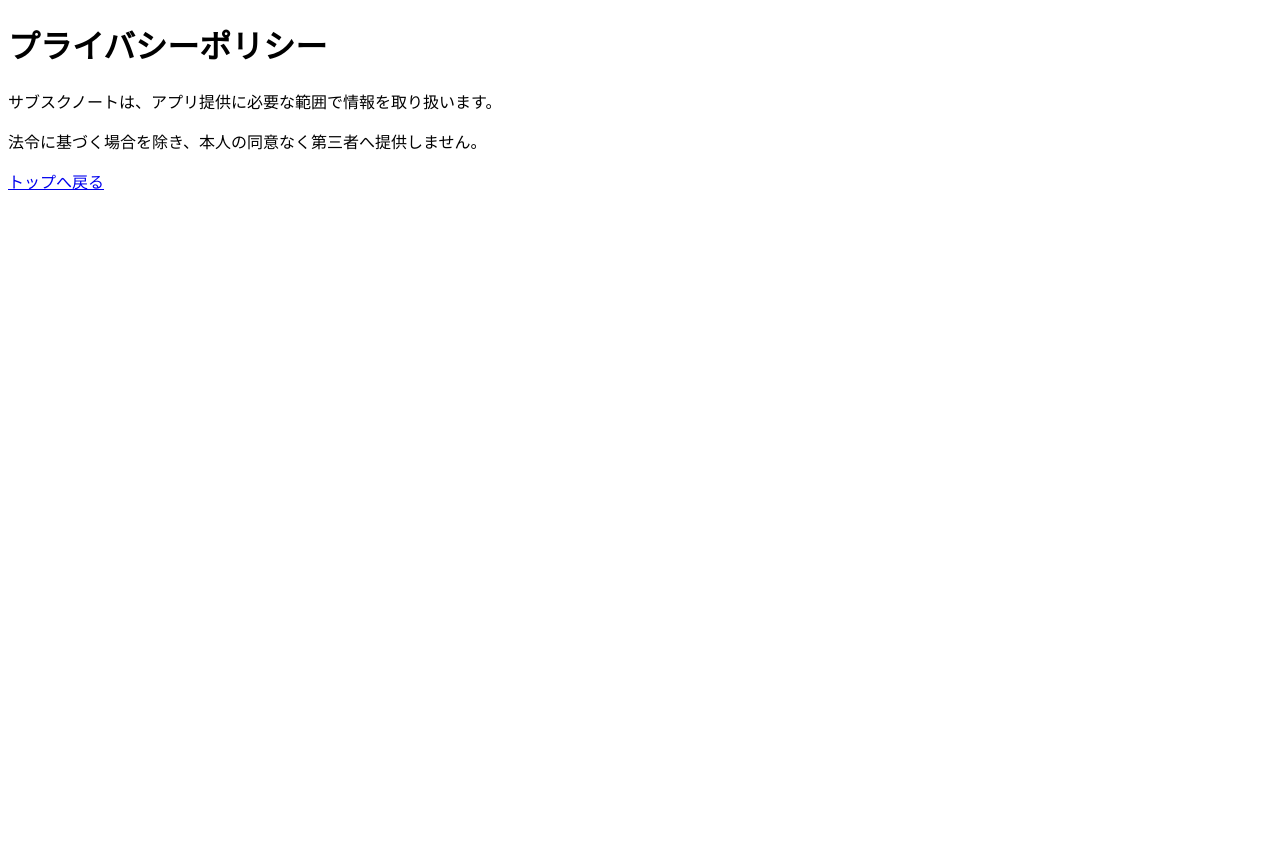
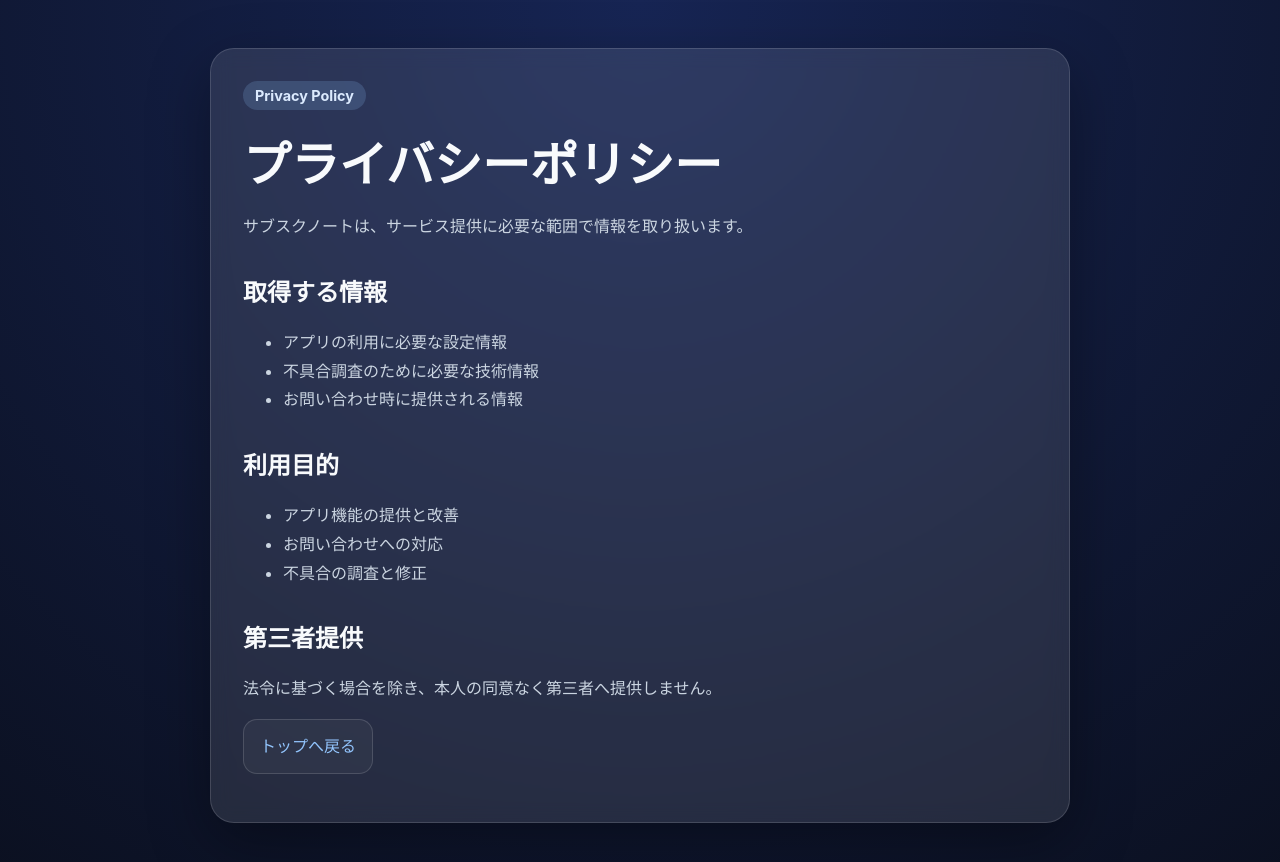
Before and after one commit to shiba-lab-apps/subscnote-site, a plain HTML site: page privacy.html in a window 1280 px wide. Before the commit the page ends 800 px from the top, so only its background shows below. Drawn offline with Linux system fonts and the light colour scheme.

Commit message:
Add files via upload

```diff
--- a/privacy.html
+++ b/privacy.html
@@ -4,11 +4,30 @@
   <meta charset="utf-8">
   <meta name="viewport" content="width=device-width, initial-scale=1">
   <title>プライバシーポリシー | サブスクノート</title>
+  <link rel="stylesheet" href="styles.css">
 </head>
 <body>
-  <h1>プライバシーポリシー</h1>
-  <p>サブスクノートは、アプリ提供に必要な範囲で情報を取り扱います。</p>
-  <p>法令に基づく場合を除き、本人の同意なく第三者へ提供しません。</p>
-  <p><a href="index.html">トップへ戻る</a></p>
+  <div class="wrapper">
+    <main class="card">
+      <div class="badge">Privacy Policy</div>
+      <h1>プライバシーポリシー</h1>
+      <p>サブスクノートは、サービス提供に必要な範囲で情報を取り扱います。</p>
+      <h2>取得する情報</h2>
+      <ul>
+        <li>アプリの利用に必要な設定情報</li>
+        <li>不具合調査のために必要な技術情報</li>
+        <li>お問い合わせ時に提供される情報</li>
+      </ul>
+      <h2>利用目的</h2>
+      <ul>
+        <li>アプリ機能の提供と改善</li>
+        <li>お問い合わせへの対応</li>
+        <li>不具合の調査と修正</li>
+      </ul>
+      <h2>第三者提供</h2>
+      <p>法令に基づく場合を除き、本人の同意なく第三者へ提供しません。</p>
+      <p><a class="button" href="index.html">トップへ戻る</a></p>
+    </main>
+  </div>
 </body>
 </html>
--- /dev/null
+++ b/styles.css
@@ -0,0 +1,55 @@
+:root {
+  color-scheme: light dark;
+  --bg: #0b1020;
+  --bg2: #172554;
+  --card: rgba(255,255,255,0.10);
+  --text: #f8fafc;
+  --muted: #cbd5e1;
+  --accent: #93c5fd;
+  --line: rgba(255,255,255,0.14);
+}
+* { box-sizing: border-box; }
+body {
+  margin: 0;
+  min-height: 100vh;
+  font-family: -apple-system, BlinkMacSystemFont, "Segoe UI", sans-serif;
+  background: radial-gradient(circle at top, var(--bg2), var(--bg));
+  color: var(--text);
+}
+.wrapper {
+  width: min(860px, calc(100% - 32px));
+  margin: 0 auto;
+  padding: 48px 0 72px;
+}
+.card {
+  background: var(--card);
+  border: 1px solid var(--line);
+  border-radius: 24px;
+  padding: 32px;
+  backdrop-filter: blur(10px);
+  box-shadow: 0 20px 60px rgba(0,0,0,0.35);
+}
+.badge {
+  display: inline-block;
+  margin-bottom: 16px;
+  padding: 6px 12px;
+  border-radius: 999px;
+  background: rgba(147,197,253,0.18);
+  color: #dbeafe;
+  font-size: 0.9rem;
+  font-weight: 700;
+}
+h1 { margin: 0 0 12px; font-size: clamp(2rem, 4vw, 3rem); }
+h2 { margin-top: 32px; }
+p, li { color: var(--muted); line-height: 1.8; }
+a { color: var(--accent); text-decoration: none; }
+a:hover { text-decoration: underline; }
+nav ul, .links { list-style: none; padding: 0; margin: 24px 0 0; display: grid; gap: 12px; }
+.links a, .button {
+  display: inline-block;
+  padding: 12px 16px;
+  border-radius: 14px;
+  border: 1px solid var(--line);
+  background: rgba(255,255,255,0.04);
+}
+.footer { margin-top: 24px; font-size: 0.95rem; color: var(--muted); }
```
Also changed, not shown: index.html (+15 -6 lines), support.html (+17 -3 lines), 1 other file.
